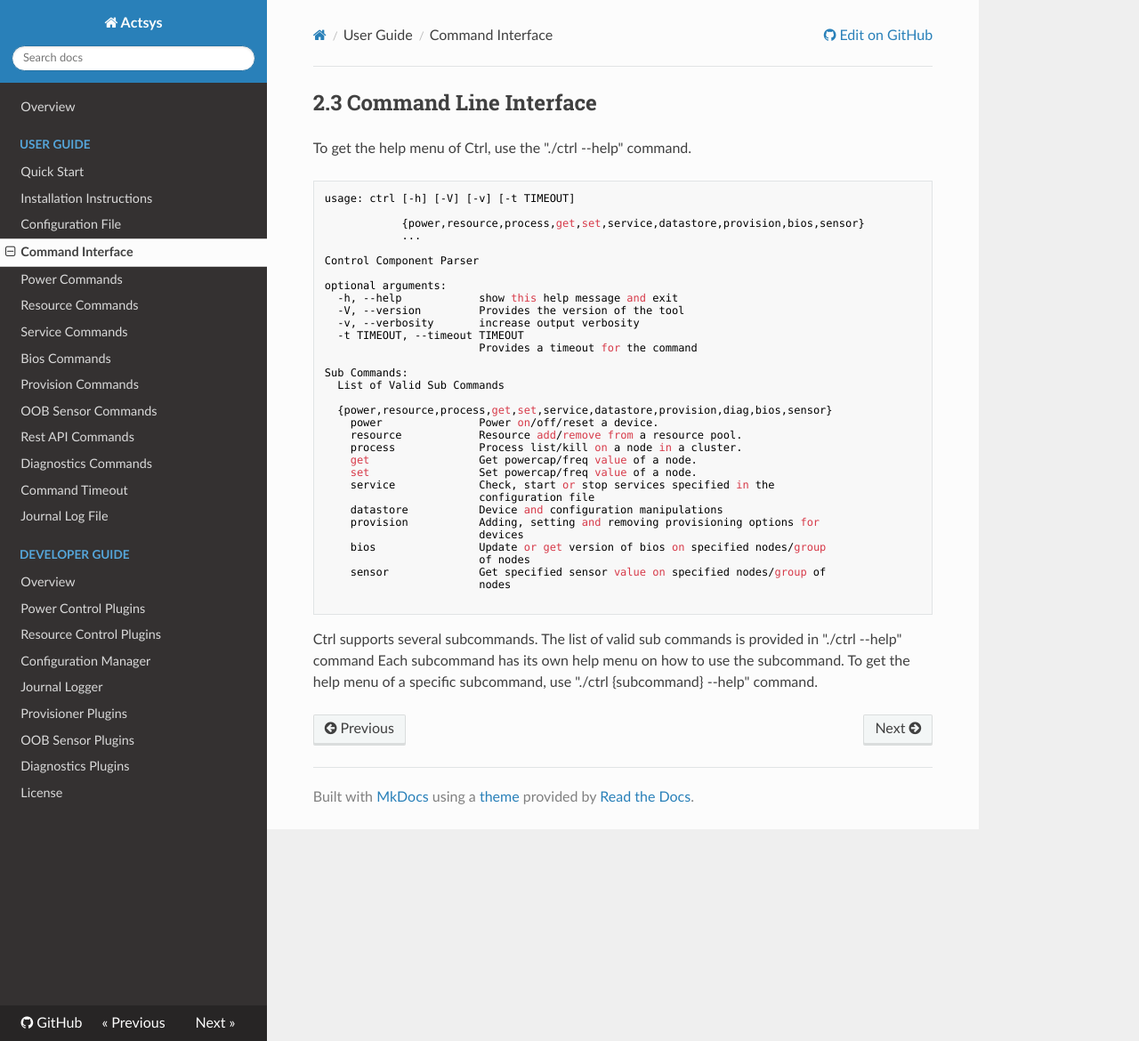
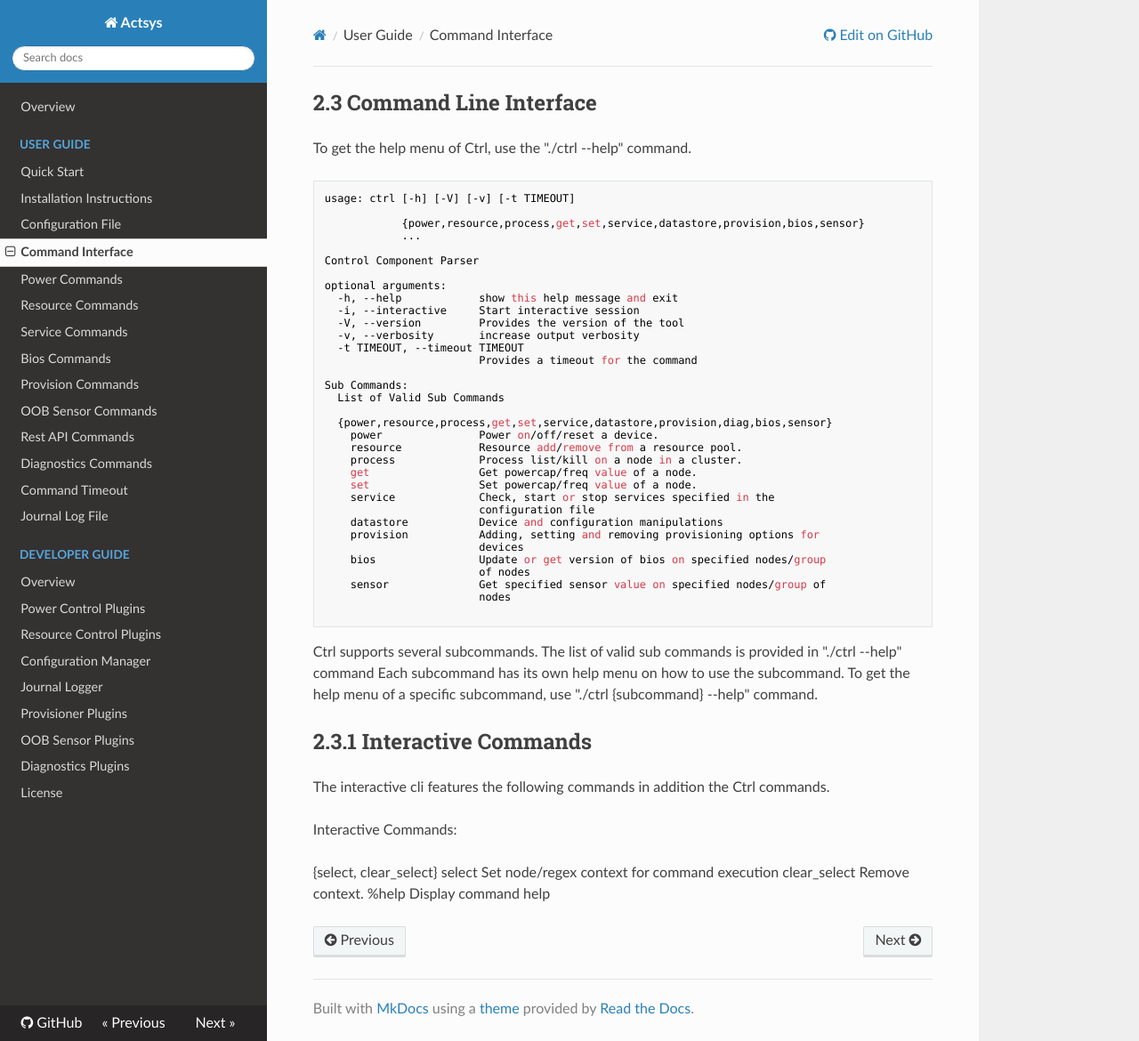
Before and after one commit to intel-ctrlsys/actsys, an MkDocs documentation site: the page built from docs/command-interface.md, in a window 1280 px wide and 1170 px high. Shown: the whole window at 89% size. Built offline with MkDocs 1.6.1, drawn with Linux system fonts in a browser that asks for light colours; nearby versions of some CDN libraries; old or Windows-style settings are respelled for this version of MkDocs.

Commit message:
Documentation for interactive cli
Change-Id: Icfbfef91d74cd01c215c9ae08ce8c92a13525691
Signed-off-by: Shweta S Kulkarni <shweta.s.kulkarni@intel.com>

```diff
--- a/docs/command-interface.md
+++ b/docs/command-interface.md
@@ -10,6 +10,7 @@ Control Component Parser
 
 optional arguments:
   -h, --help            show this help message and exit
+  -i, --interactive     Start interactive session
   -V, --version         Provides the version of the tool
   -v, --verbosity       increase output verbosity
   -t TIMEOUT, --timeout TIMEOUT
@@ -38,3 +39,13 @@ Sub Commands:
 Ctrl supports several subcommands. The list of valid sub commands is provided in "./ctrl --help" command
 Each subcommand has its own help menu on how to use the subcommand.
 To get the help menu of a specific subcommand, use "./ctrl {subcommand} --help" command.
+
+##2.3.1 Interactive Commands
+The interactive cli features the following commands in addition the Ctrl commands.
+
+Interactive Commands:
+
+  {select, clear_select}
+    select              Set node/regex context for command execution
+    clear_select        Remove context.
+    %help               Display command help
```
Also changed, not shown: 1 other file.
